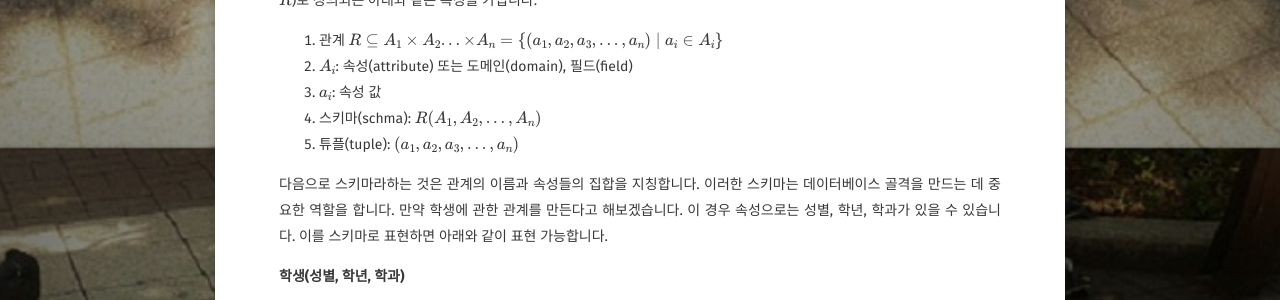
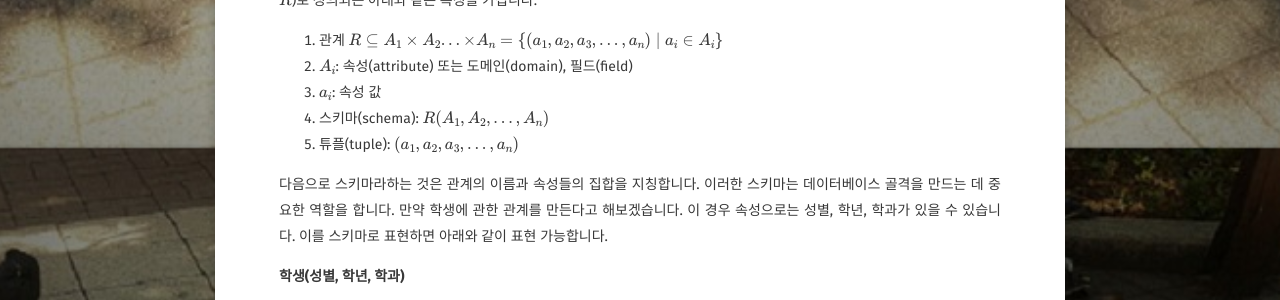
Before and after one commit to BlaCkinkGJ/blackinkgj.github.io, a Jekyll site: the page built from _posts/2018-database/2018-10-16-Database_3.md, in a window 1280 px wide and 900 px high, scrolled down 602 px. Shown: the part 150-450 px from the top of the window. Built offline with Jekyll 4.4.1, drawn with Linux system fonts in a browser that asks for light colours; some web fonts are replaced; formulas are drawn with MathJax 3; comment, search, counter and statistics services are not loaded.

Commit message:
Update _posts/2018-database/2018-10-16-Database_3.md

```diff
--- a/_posts/2018-database/2018-10-16-Database_3.md
+++ b/_posts/2018-database/2018-10-16-Database_3.md
@@ -24,7 +24,7 @@ comments: true
 1. 관계 $$R \subseteq A_1 \times A_2 ...\times A_n = \{(a_1, a_2,a_3,...,a_n) \mid a_i \in A_i\}$$
 2. $$A_i$$: 속성(attribute) 또는 도메인(domain), 필드(field)
 3. $$a_i$$: 속성 값
-4. 스키마(schma): $$R(A_1, A_2, ..., A_n)$$
+4. 스키마(schema): $$R(A_1, A_2, ..., A_n)$$
 5. 튜플(tuple): $$(a_1, a_2, a_3, ..., a_n)$$
 
 다음으로 스키마라하는 것은 관계의 이름과 속성들의 집합을 지칭합니다. 이러한 스키마는 데이터베이스 골격을 만드는 데 중요한 역할을 합니다. 만약 학생에 관한 관계를 만든다고 해보겠습니다. 이 경우 속성으로는 성별, 학년, 학과가 있을 수 있습니다. 이를 스키마로 표현하면 아래와 같이 표현 가능합니다.
```
